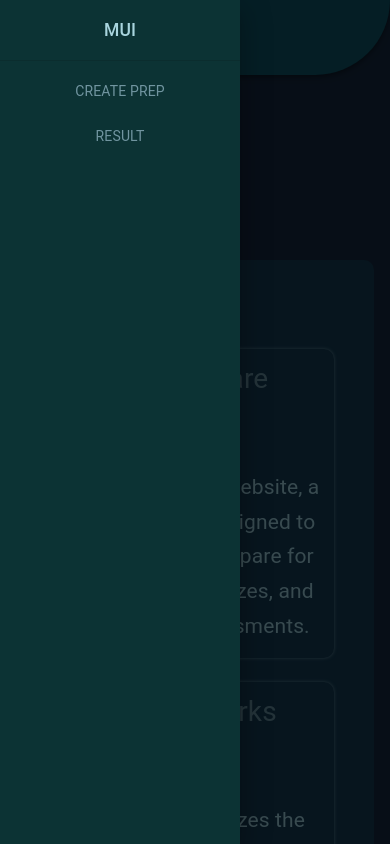
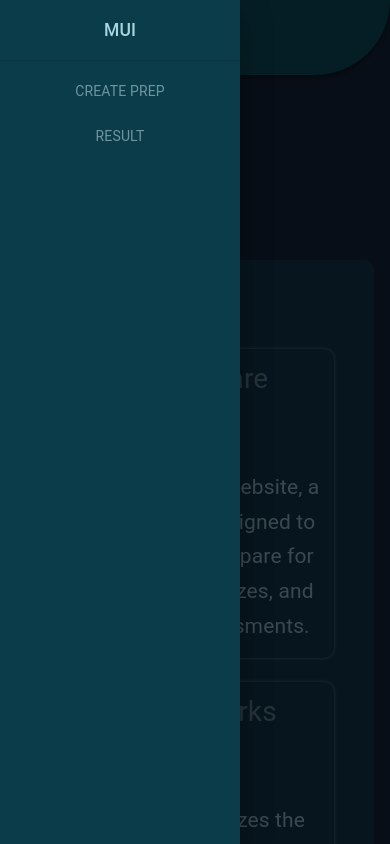
Before and after one commit to martinyis/PrepAi, a React (Create React App) app in the folder client/: page / in a window 390 px wide. Both pictures are taken after a click on the button "open drawer". Shown: the top 844 px of the page. Built offline with nearby package versions, Linux system fonts and the light colour scheme.

Commit message:
Change color of app bar for mobile

```diff
--- a/client/src/components/NavBar.jsx
+++ b/client/src/components/NavBar.jsx
@@ -166,7 +166,7 @@ function NavBar(props) {
             "& .MuiDrawer-paper": {
               boxSizing: "border-box",
               width: drawerWidth,
-              background: "rgb(12, 51, 52, 1)",
+              background: "#0a3c4a",
             },
           }}
         >
```
